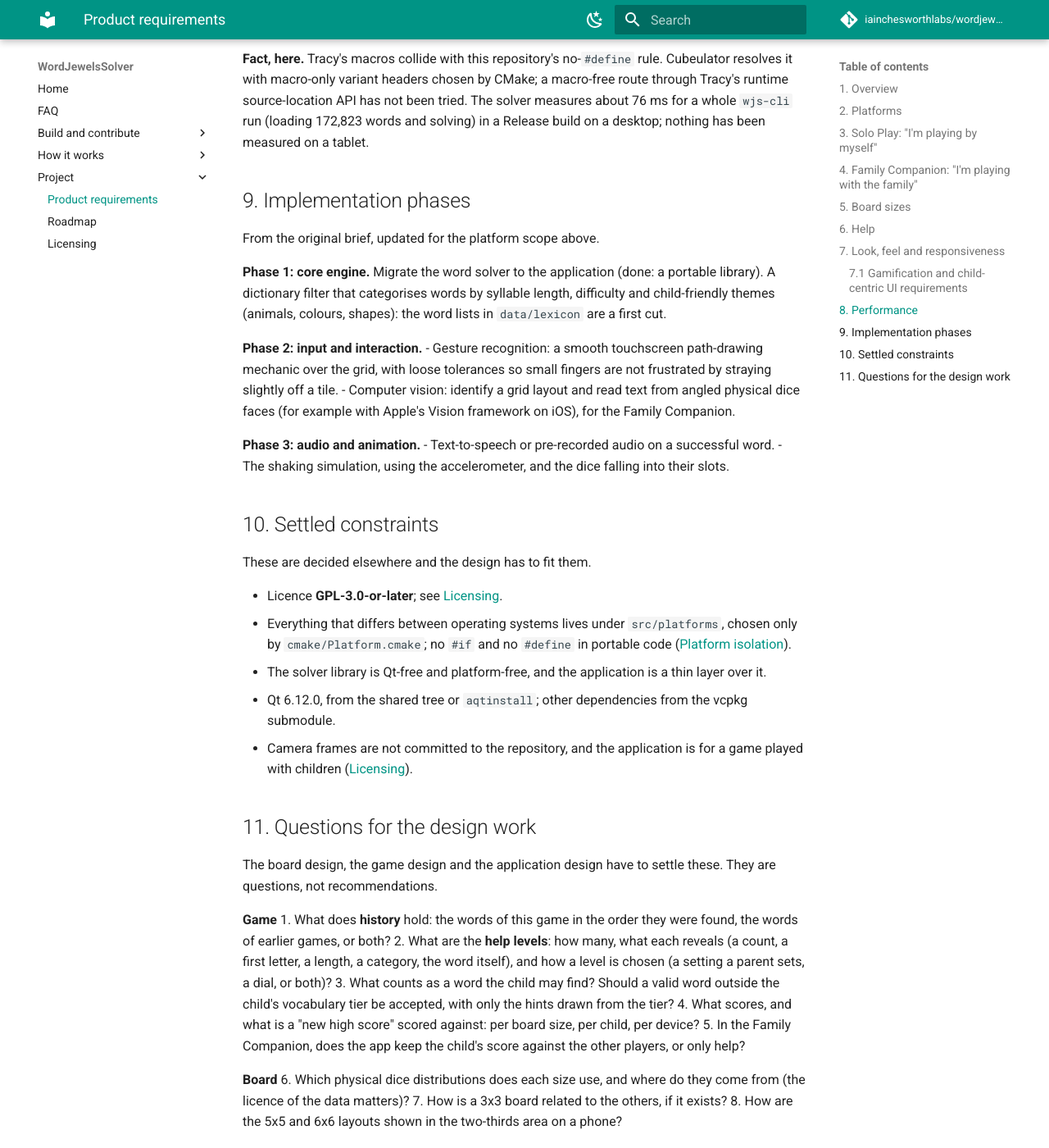
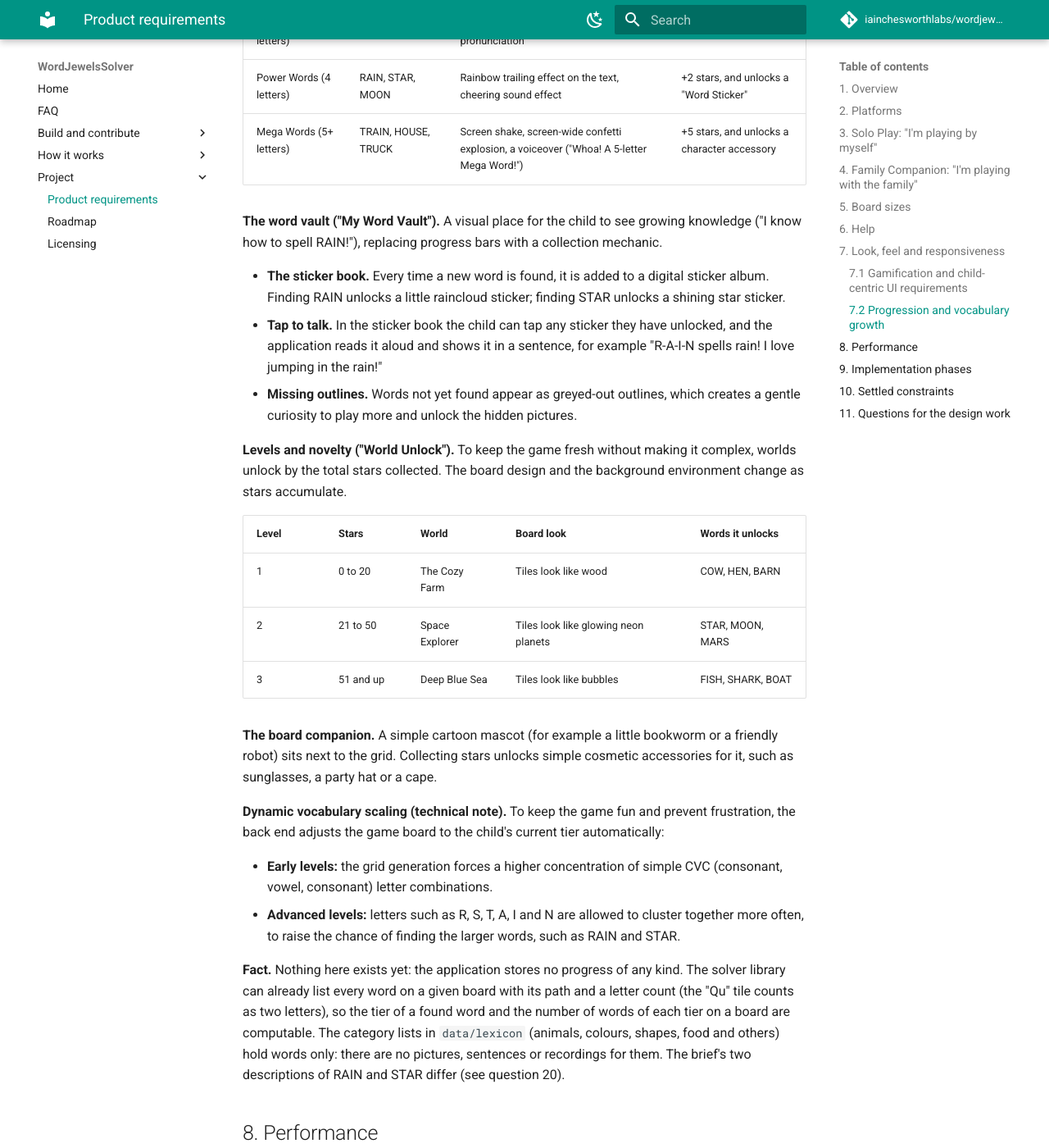
Before and after one commit to iainchesworthlabs/snapandspell, an MkDocs documentation site: the page built from docs/product-requirements.md, in a window 1280 px wide and 1400 px high, scrolled down 4207 px. Shown: the whole window at 82% size. Built offline with MkDocs 1.6.1 and Material for MkDocs 9.7.7, drawn with Linux system fonts in a browser that asks for light colours; comment, search, counter and statistics services are not loaded; some of the changed text lies outside the part shown.

Commit message:
Add the progression system to the brief: big words, the word vault and worlds
Records the author's progression design: word tiers by length with their
feedback and rewards, a sticker-book vault with tap-to-talk and greyed-out
outlines, star-driven worlds and a board companion, and the technical note on
scaling board generation to the child's tier. Facts about what the library and
the word lists can and cannot do today are marked, and ten questions follow,
including an inconsistency in the brief over whether RAIN and STAR are Power
Words or Mega Words.

```diff
--- a/docs/product-requirements.md
+++ b/docs/product-requirements.md
@@ -158,6 +158,66 @@ kid-centric feedback loops (the author's requirements, 2026-10-16):
 These sit alongside the high scores and light gamification of section 3, and
 mean that nothing in the application subtracts from a child's progress.
 
+### 7.2 Progression and vocabulary growth
+
+Stated by the author on 2026-10-16. To maintain long-term novelty, and to drive
+the "aha!" moment when a child discovers big words, the application has a
+progression system built around vocabulary growth and personal triumph.
+
+**The big-word triumph mechanic.** Longer or phonetically advanced words are
+treated as milestone discoveries rather than just points.
+
+| Word tier | Examples | Visual and audio feedback | Reward |
+| --- | --- | --- | --- |
+| Spark Words (3 letters) | CAT, FOX, SUN | Soft sparkle animation, standard word pronunciation | +1 star |
+| Power Words (4 letters) | RAIN, STAR, MOON | Rainbow trailing effect on the text, cheering sound effect | +2 stars, and unlocks a "Word Sticker" |
+| Mega Words (5+ letters) | TRAIN, HOUSE, TRUCK | Screen shake, screen-wide confetti explosion, a voiceover ("Whoa! A 5-letter Mega Word!") | +5 stars, and unlocks a character accessory |
+
+**The word vault ("My Word Vault").** A visual place for the child to see
+growing knowledge ("I know how to spell RAIN!"), replacing progress bars with a
+collection mechanic.
+
+- **The sticker book.** Every time a new word is found, it is added to a digital
+  sticker album. Finding RAIN unlocks a little raincloud sticker; finding STAR
+  unlocks a shining star sticker.
+- **Tap to talk.** In the sticker book the child can tap any sticker they have
+  unlocked, and the application reads it aloud and shows it in a sentence, for
+  example "R-A-I-N spells rain! I love jumping in the rain!"
+- **Missing outlines.** Words not yet found appear as greyed-out outlines, which
+  creates a gentle curiosity to play more and unlock the hidden pictures.
+
+**Levels and novelty ("World Unlock").** To keep the game fresh without making
+it complex, worlds unlock by the total stars collected. The board design and the
+background environment change as stars accumulate.
+
+| Level | Stars | World | Board look | Words it unlocks |
+| --- | --- | --- | --- | --- |
+| 1 | 0 to 20 | The Cozy Farm | Tiles look like wood | COW, HEN, BARN |
+| 2 | 21 to 50 | Space Explorer | Tiles look like glowing neon planets | STAR, MOON, MARS |
+| 3 | 51 and up | Deep Blue Sea | Tiles look like bubbles | FISH, SHARK, BOAT |
+
+**The board companion.** A simple cartoon mascot (for example a little
+bookworm or a friendly robot) sits next to the grid. Collecting stars unlocks
+simple cosmetic accessories for it, such as sunglasses, a party hat or a cape.
+
+**Dynamic vocabulary scaling (technical note).** To keep the game fun and
+prevent frustration, the back end adjusts the game board to the child's current
+tier automatically:
+
+- **Early levels:** the grid generation forces a higher concentration of simple
+  CVC (consonant, vowel, consonant) letter combinations.
+- **Advanced levels:** letters such as R, S, T, A, I and N are allowed to
+  cluster together more often, to raise the chance of finding the larger words,
+  such as RAIN and STAR.
+
+**Fact.** Nothing here exists yet: the application stores no progress of any
+kind. The solver library can already list every word on a given board with its
+path and a letter count (the "Qu" tile counts as two letters), so the tier of a
+found word and the number of words of each tier on a board are computable. The
+category lists in `data/lexicon` (animals, colours, shapes, food and others)
+hold words only: there are no pictures, sentences or recordings for them. The
+brief's two descriptions of RAIN and STAR differ (see question 20).
+
 ## 8. Performance
 
 - Performance is tracked with **Tracy**.
@@ -266,3 +326,36 @@ these. They are questions, not recommendations.
     and does it also suit the on-screen replica of the physical dice in the
     Family Companion? This is checked by looking at the glyphs, not assumed from
     a face's description.
+
+**Progression (section 7.2)**
+19. How is a word's tier decided: by its length in letters only (so the "Qu"
+    tile makes "QUIT" a 4-letter Power Word), and are inflections such as RAINS
+    new words with their own sticker?
+20. The tier table makes RAIN and STAR Power Words (4 letters), while the
+    technical note calls them Mega Words; which is meant, and is the 5-letter
+    threshold the one the board generation aims at?
+21. Which words have a sticker, and so what is the closed set behind the
+    greyed-out outlines? Who draws the pictures and writes the sentences, and
+    under what licence, given that each needs art and text the repository does
+    not have?
+22. What does a level's "words it unlocks" do: add those stickers to the book,
+    make those words likelier on the board, or both? Every valid word is found
+    and counted in any case, so what is locked?
+23. The thresholds (0 to 20, 21 to 50, 51 and up) against rewards of +1, +2 and
+    +5 stars are reached within a session or two: how many levels are there, and
+    what is the pace?
+24. Biased board generation changes what a "shake" means. How far may the
+    letters be steered, how is a board kept fair and varied, and what is
+    measured (for example, the number of words of each tier on the board)?
+    The Family Companion scans a real board and cannot be steered: what does
+    the tier do there?
+25. Screen shake, a screen-wide confetti explosion and a loud voiceover are
+    strong effects for a young child: what is the reduced-motion and
+    reduced-sound behaviour, and who sets it?
+26. Whose voice says the voiceover lines and the sentences, recorded or
+    synthesised, and in which languages?
+27. Whose progress is kept: one child per device, several children, or a
+    parent-managed profile; where is it stored (on the device only, as the
+    privacy constraints in the roadmap assume); and how is it reset?
+28. What is the mascot, who designs it and its accessories, and is it the same
+    character in every world?
```
